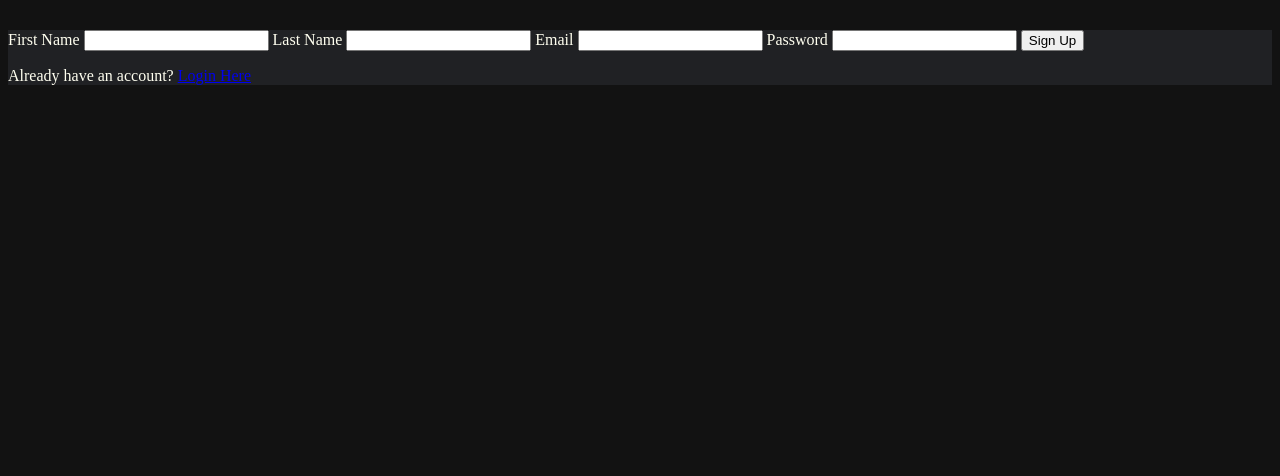
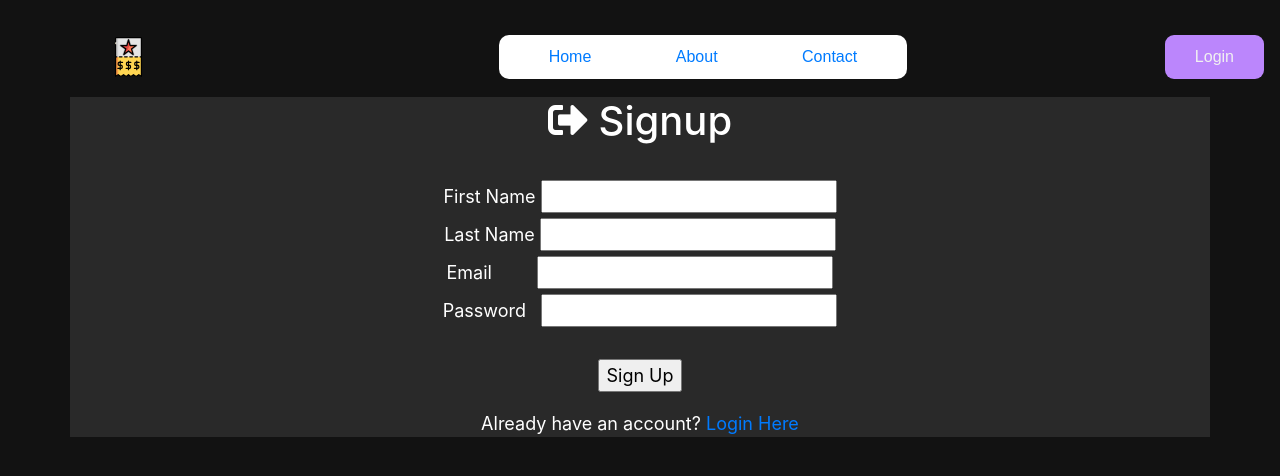
Before and after one commit to rushilg13/CouponShare, a Flask app: page /signup in a window 1280 px wide. Shown: the top 476 px of the page. Run offline with Flask 2, Linux system fonts and the light colour scheme; parts of the project's set-up code (start-up, migrations or seed data) failed here and were passed over; some libraries are stand-ins or nearby versions.

Commit message:
Updated UI

```diff
--- a/templates/signup.html
+++ b/templates/signup.html
@@ -1,23 +1,104 @@
 <html lang="en">
 <head>
-    <link rel="shortcut icon" type="image/jpg" href="../static/blue.jpg"/>
-    <link type="text/css" rel="stylesheet" href="{{url_for('static', filename='style.css')}}"/>
+    <!-- <link rel="shortcut icon" type="image/jpg" href="../static/blue.jpg"/> -->
+    <link rel="stylesheet" href="https://pro.fontawesome.com/releases/v5.10.0/css/all.css" integrity="sha384-AYmEC3Yw5cVb3ZcuHtOA93w35dYTsvhLPVnYs9eStHfGJvOvKxVfELGroGkvsg+p" crossorigin="anonymous"/>
+    <link rel="stylesheet" href="https://stackpath.bootstrapcdn.com/bootstrap/4.3.1/css/bootstrap.min.css" />
 </head>
 
+<style>
+
+.navbar {
+  padding-top: 25px;
+  font-family: "Quicksand", sans-serif;
+  display: flex;
+}
+
+ul {
+  list-style-type: none;
+  margin: 0;
+  padding: 0;
+}
+
+li {
+  display: inline;
+  padding: 40px;
+  list-style: none;
+}
+
+.midnav {
+    margin: 10px;
+    padding: 10px;
+    background-image: linear-gradient(white, white);
+    border-radius: 10px;
+    }
+
+.btnlogin {
+  color: #f1f1f1;
+  border-style: none;
+  border-radius: 9px;
+  padding-left: 30px;
+  padding-right: 30px;
+  padding-top: 10px;
+  padding-bottom: 10px;
+  background-color: #BB86FC;
+  font-family: "Quicksand", sans-serif;
+}
+footer {
+    text-align: center;
+}
+
+body{
+      background-color: #121212;
+  }
+
+.container {
+  color: white;
+  background-color: #292929;
+  text-align: center;
+  font-size: large;
+}
+</style>
 
 <body>
+  <nav class="navbar">
+    <div>
+      <a href="#"><img class="imgabout image-logo" src='../static/logo.svg' width="225" height="40" alt="Logo" /></a>
+    </div>
+    <div class="midnav">
+        <ul>
+            <li>
+                <a href="/">Home</a>
+            </li>
+            <li>
+                <a href="/About">About</a>
+            </li>
+            <li>
+                <a href="/contact">Contact</a>
+            </li>
+          </ul>
+    </div>
+    <div>
+        <a href='/login'>
+        <button class="btnlogin">
+            Login
+        </button>
+      </a>
+    </div>
+</nav>
+
 <div class="container">
+  <h1 style="text-align: center;"> <i class="fas fa-sign-out-alt"></i> Signup</h1> <br>
   <form action="{{ url_for('signup') }}" method="POST" id="form1">
       {{ form.csrf_token }}
 
       <label for="textbox1">First Name</label>
-            {{ form.fname }}
+      {{ form.fname }} <br>
       <label for="textbox2">Last Name</label>
-            {{ form.lname }}
-            <label for="textbox3">Email</label>
-            {{ form.email }}
-            <label for="textbox4">Password</label>
-            {{ form.pass1 }}
+      {{ form.lname }} <br>
+      <label for="textbox3">Email</label> &nbsp;&nbsp;&nbsp;&nbsp;&nbsp;&nbsp;&nbsp;
+      {{ form.email }} <br>
+      <label for="textbox4">Password</label> &nbsp;
+      {{ form.pass1 }} <br><br>
 
       {{form.sub}}
       {% with messages = get_flashed_messages() %}
```
Lines whose indentation alone changed are shown as unchanged.
